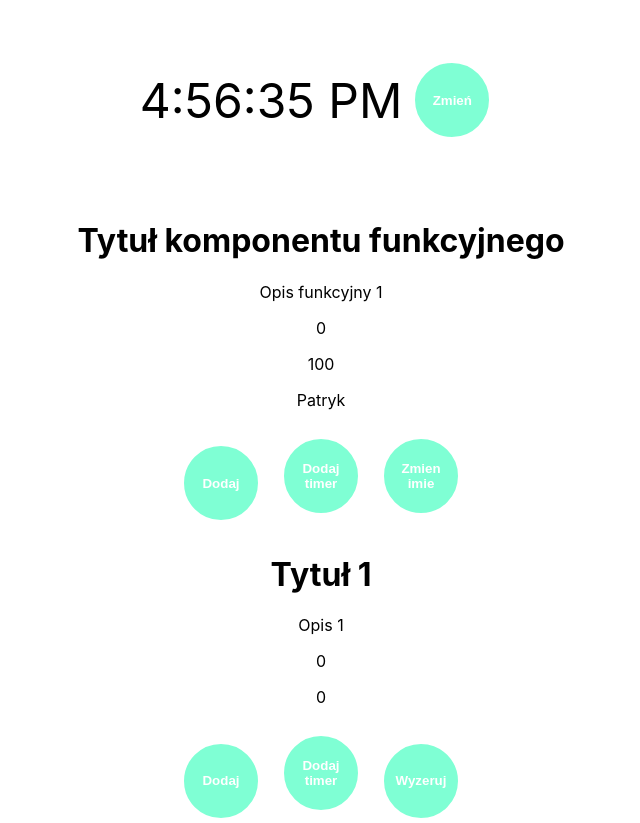
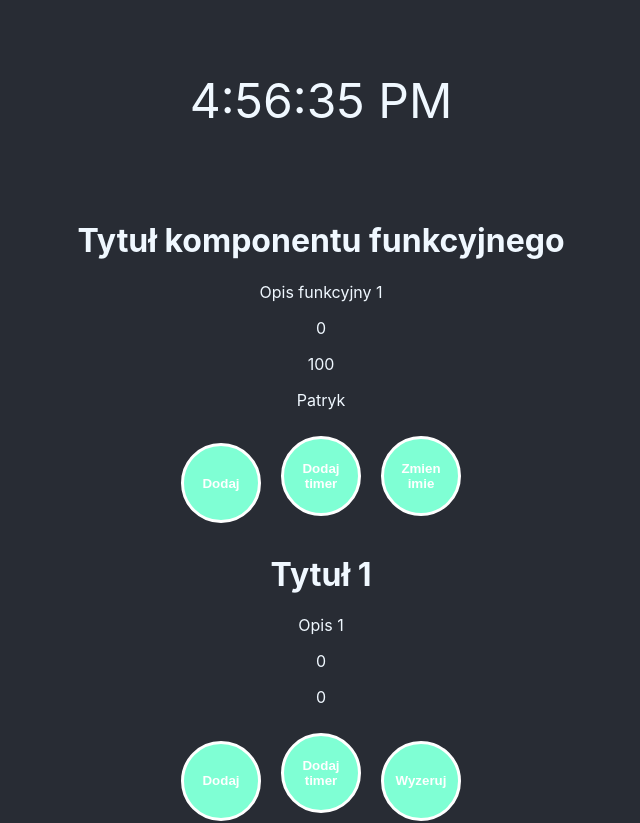
Before and after one commit to JohnyCodesStuff/my-site-react, a React (Create React App) app: page / in a window 1280 px wide. Shown: the top 823 px of the page, without its empty margins (319-959 px from the left). Built offline with nearby package versions, Linux system fonts and the light colour scheme.

Commit message:
changing CSS for body and removing clock button

```diff
--- a/src/App.css
+++ b/src/App.css
@@ -1,3 +1,8 @@
+body {
+  background-color: #282c34;
+  color:aliceblue;
+}
+
 .App {
   text-align: center;
 }
--- a/src/components/Clock/index.js
+++ b/src/components/Clock/index.js
@@ -76,7 +76,6 @@ const Clock = () => {
     return (
         <div className="clock">
             {date.toLocaleTimeString()}
-            <button onClick={() => setClicked(true)}>Zmień</button>
         </div>
     )
 }
```
